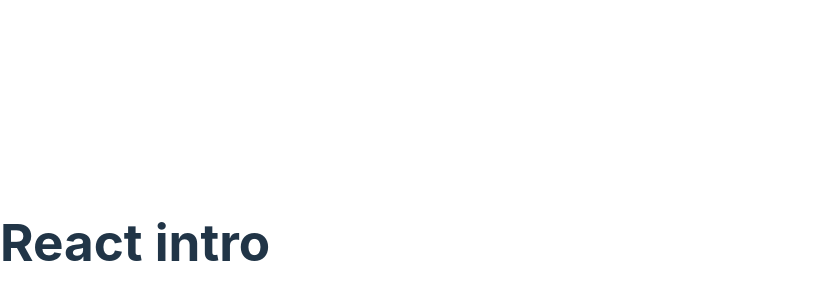
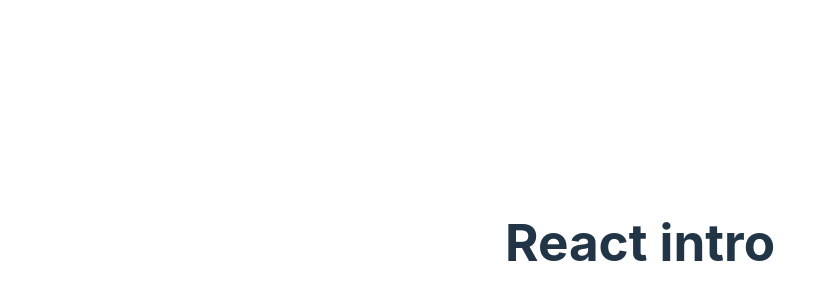
Before and after one commit to javieraizq88/react-native, a React (Vite) app in the folder 01-react-base/: page / in a window 1280 px wide. Shown: the part 158-458 px from the top of the page, without its empty margins (0-834 px from the left). Built offline with nearby package versions, Linux system fonts and the light colour scheme.

Commit message:
UPDATE css

```diff
--- a/01-react-base/src/index.css
+++ b/01-react-base/src/index.css
@@ -71,5 +71,12 @@
 main {
   width: 100vw;
   display: flex;
-  flex-direction: row;
+  flex-direction: flex;
+  align-items: center;
+  justify-content: center;
 }
+
+input {
+  padding: 5px;
+  margin-bottom: 10px;
+}
```
